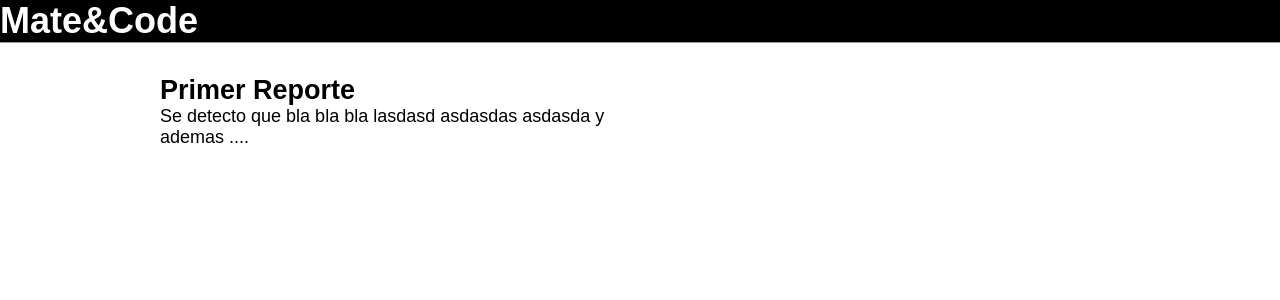
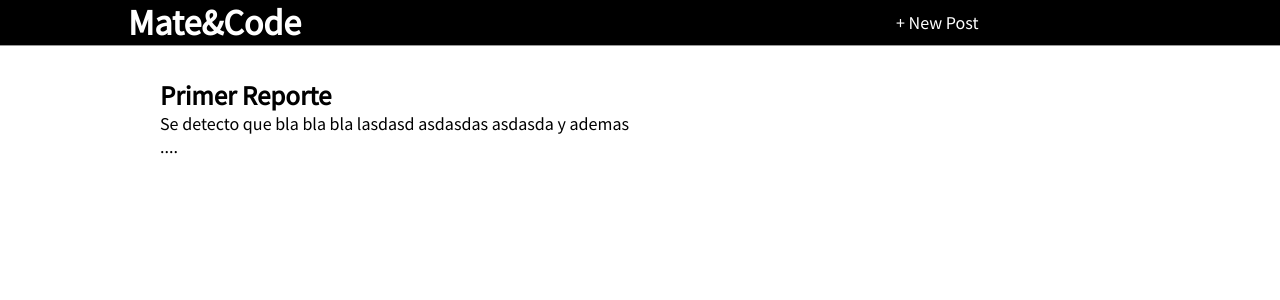
Before and after one commit to marceloagoston/mateandcode, a Django app: page /post/1/ in a window 1280 px wide. Shown: the top 300 px of the page. Run offline with Django 3.2, Linux system fonts and the light colour scheme; data comes from the database, SQL or seed files in the repository; both versions use the stored data as it was after the commit.

Commit message:
The user now can add posts. Soooooome CSS added

```diff
--- a/blog/models.py
+++ b/blog/models.py
@@ -1,4 +1,5 @@
 from django.db import models
+from django.urls import reverse
 
 class Post(models.Model):
 	title = models.CharField(max_length=50)
@@ -11,3 +12,6 @@ class Post(models.Model):
 	# Esto me sirve para ver cada objeto por su nombre de titulo
 	def __str__(self):
 		return self.title
+
+	def get_absolute_url(self):
+		return reverse('post_detail', args=[str(self.id)])
--- a/blog/urls.py
+++ b/blog/urls.py
@@ -1,7 +1,9 @@
 from django.urls import path
-from .views import BlogListView, BlogDetailView
+from .views import BlogListView, BlogDetailView, BlogCreateView
+
 
 urlpatterns = [
+	path('post/new/', BlogCreateView.as_view(), name='post_new'),
+    path('post/<int:pk>/', BlogDetailView.as_view(), name='post_detail'), #todos los post van a estar en post/ y el resto es la clave primaria que identifica a cada uno
     path('', BlogListView.as_view(), name='home'),
-    path('post/<int:pk>/', BlogDetailView.as_view(), name='post_detail'), #todos los post van a estar en post/ y el resto es la clave primaria que identifica a cada uno
 ]
--- a/blog/views.py
+++ b/blog/views.py
@@ -1,4 +1,5 @@
 from django.views.generic import ListView, DetailView
+from django.views.generic.edit import CreateView
 from .models import Post
 
 class BlogListView(ListView):
@@ -11,3 +12,8 @@ class BlogDetailView(DetailView): #ojo, no es lo mismo ListView que DetailView.
 	model = Post
 	template_name = 'post_detail.html'
 	# context_object_name = 'posts_detail'
+
+class BlogCreateView(CreateView):
+	model = Post
+	template_name = 'post_new.html'
+	fields = '__all__'
--- a/static/css/base.css
+++ b/static/css/base.css
@@ -3,8 +3,22 @@
 	padding: 0;
 	text-decoration: none;
 }
+body{
+	font-family: 'Source Sans Pro', sans-serif;
+	font-size: 18px;
+}
 header{
+	border-bottom: 1px solid #999;
+	margin-bottom: 2rem;
 	background: black;
+}
+.subheader{
+	width: 80%;
+	margin: auto;
+	max-width: 1200px;
+	display: grid;
+	grid-template-columns: 3fr 1fr;
+	align-items: center;
 }
 a{
 	text-decoration: none;
@@ -12,15 +26,6 @@ a{
 }
 .title{
 	color:white;
-}
-body{
-	font-family: 'Source Sans Pro', sans-serif;
-	font-size: 18px;
-}
-header {
-border-bottom: 1px solid #999;
-margin-bottom: 2rem;
-display: flex;
 }
 .posts{
 	width: 75%;
--- a/templates/base.html
+++ b/templates/base.html
@@ -3,13 +3,16 @@
 <html>
 <head>
 	<title>Mate&Code</title>
+	<link href="https://fonts.googleapis.com/css?family=Source+Sans+Pro:"rel="stylesheet">
 	<link rel="stylesheet" type="text/css" href="{% static 'css/base.css' %}">
 </head>
 <body>
 	<header>
-		<h1><a href="{% url 'home'%}" class="title">Mate&Code</a></h1>
+		<div class="subheader">
+			<h1><a href="{% url 'home'%}" class="title">Mate&Code</a></h1>
+			<a href="{% url 'post_new'%}" class="title">+ New Post</a>
+		</div>
 	</header>
-
 	<div class="posts">
 		{%block content%}
 		{%endblock content%}
```
Also changed, not shown: templates/post_new.html (added, +9 -0 lines), db.sqlite3.
